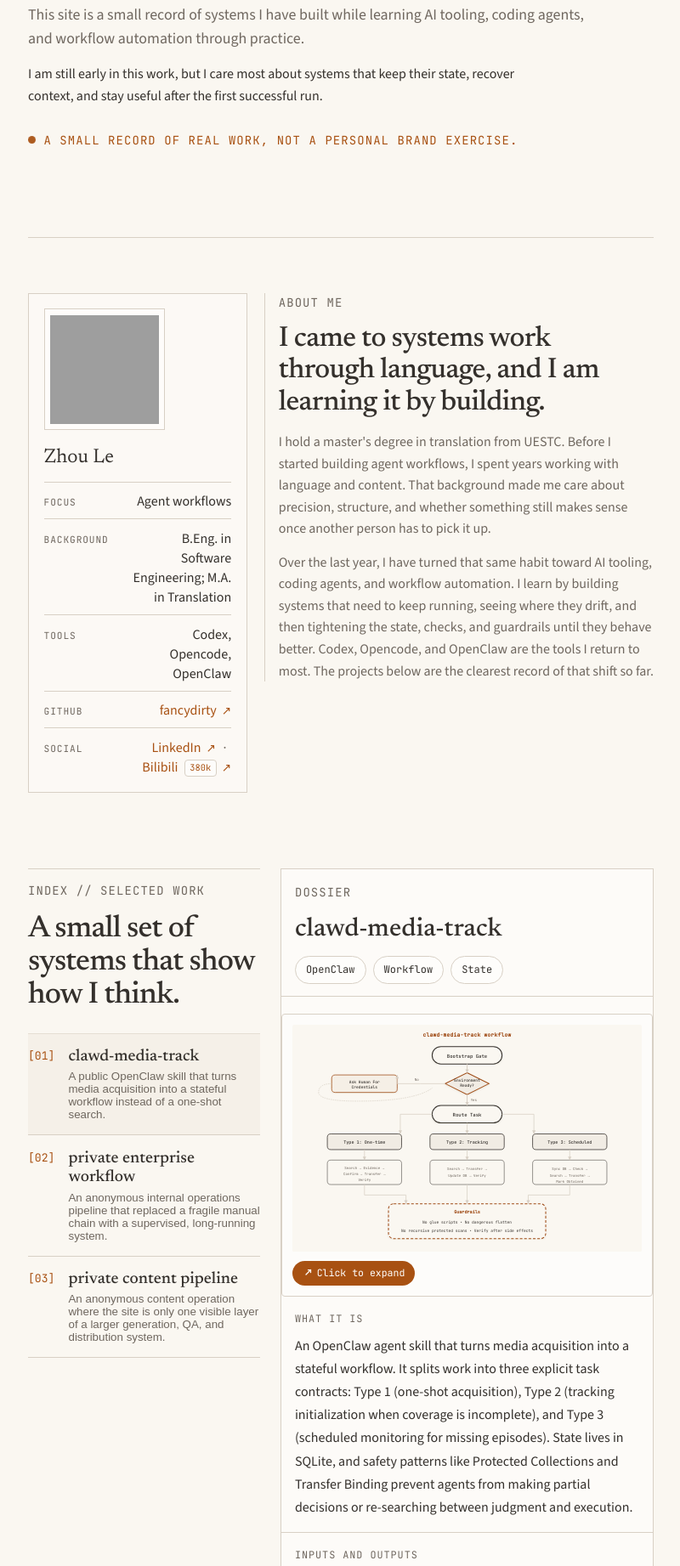
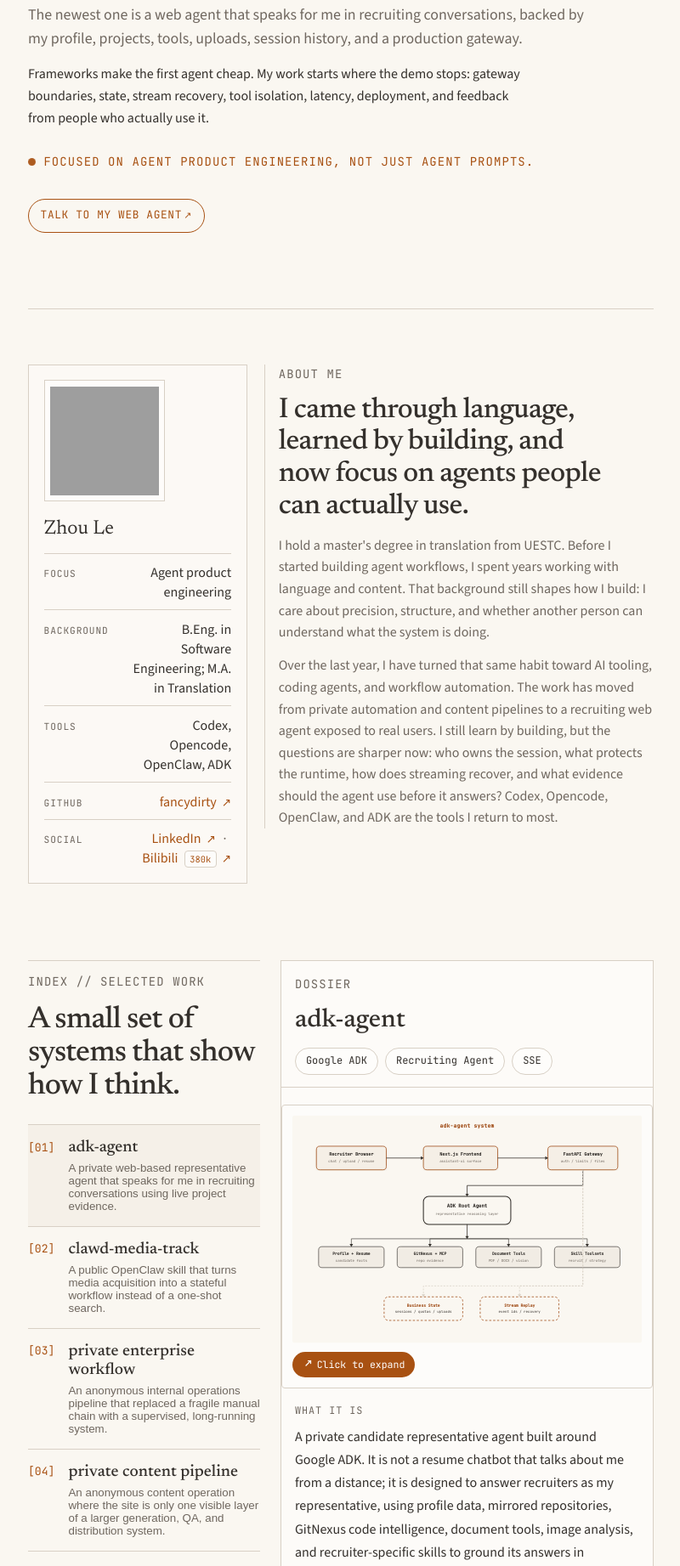
Before and after one commit to fancydirty/portfolio, an Astro site: page / in a window 1280 px wide. Shown: the part 591-2434 px from the top of the page at 85% size, without its empty margins (239-1039 px from the left). Built offline with nearby package versions, Linux system fonts and the light colour scheme; Astro itself is replaced by a stand-in of ours; grey boxes are pictures that could not be loaded.

Commit message:
feat(portfolio): highlight adk agent product work

```diff
--- /dev/null
+++ b/src/components/AdkAgentDiagram.astro
@@ -0,0 +1,103 @@
+---
+// adk-agent system diagram for the WorkDossier section.
+---
+
+<svg
+  viewBox="0 0 800 520"
+  width="100%"
+  preserveAspectRatio="xMidYMid meet"
+  role="img"
+  aria-labelledby="adk-title adk-desc"
+  xmlns="http://www.w3.org/2000/svg"
+  style="display: block; max-width: 100%;"
+>
+  <title id="adk-title">adk-agent system</title>
+  <desc id="adk-desc">Architecture diagram showing recruiter chat flowing through a Next frontend, FastAPI gateway, ADK runner, tools, storage, and resumable stream replay.</desc>
+
+  <defs>
+    <filter id="adk-shadow" x="-2%" y="-2%" width="104%" height="104%">
+      <feDropShadow dx="0" dy="2" stdDeviation="2" flood-color="#34302c" flood-opacity="0.08"/>
+    </filter>
+  </defs>
+
+  <rect x="0" y="0" width="800" height="520" fill="#faf7f1" rx="4"/>
+
+  <text
+    x="400"
+    y="28"
+    text-anchor="middle"
+    style="font-family: 'JetBrains Mono', monospace; font-size: 12px; font-weight: 600; fill: #9f4b16; letter-spacing: 0.05em;"
+  >
+    adk-agent system
+  </text>
+
+  <rect x="55" y="70" width="160" height="54" rx="8" fill="#f5efe6" stroke="#9f4b16" stroke-width="1.5" filter="url(#adk-shadow)"/>
+  <text x="135" y="92" text-anchor="middle" style="font-family: 'JetBrains Mono', monospace; font-size: 10px; font-weight: 600; fill: #34302c;">Recruiter Browser</text>
+  <text x="135" y="108" text-anchor="middle" style="font-family: 'JetBrains Mono', monospace; font-size: 8px; fill: #6f675f;">chat / upload / resume</text>
+
+  <rect x="300" y="70" width="170" height="54" rx="8" fill="#f5efe6" stroke="#9f4b16" stroke-width="1.5" filter="url(#adk-shadow)"/>
+  <text x="385" y="92" text-anchor="middle" style="font-family: 'JetBrains Mono', monospace; font-size: 10px; font-weight: 600; fill: #34302c;">Next.js Frontend</text>
+  <text x="385" y="108" text-anchor="middle" style="font-family: 'JetBrains Mono', monospace; font-size: 8px; fill: #6f675f;">assistant-ui surface</text>
+
+  <rect x="585" y="70" width="160" height="54" rx="8" fill="#f5efe6" stroke="#9f4b16" stroke-width="1.5" filter="url(#adk-shadow)"/>
+  <text x="665" y="92" text-anchor="middle" style="font-family: 'JetBrains Mono', monospace; font-size: 10px; font-weight: 600; fill: #34302c;">FastAPI Gateway</text>
+  <text x="665" y="108" text-anchor="middle" style="font-family: 'JetBrains Mono', monospace; font-size: 8px; fill: #6f675f;">auth / limits / files</text>
+
+  <rect x="300" y="185" width="200" height="64" rx="12" fill="#faf7f1" stroke="#34302c" stroke-width="2" filter="url(#adk-shadow)"/>
+  <text x="400" y="210" text-anchor="middle" style="font-family: 'JetBrains Mono', monospace; font-size: 11px; font-weight: 600; fill: #34302c;">ADK Root Agent</text>
+  <text x="400" y="228" text-anchor="middle" style="font-family: 'JetBrains Mono', monospace; font-size: 8px; fill: #6f675f;">representative reasoning layer</text>
+
+  <rect x="60" y="300" width="150" height="48" rx="8" fill="#f1ece4" stroke="#34302c" stroke-width="1.25"/>
+  <text x="135" y="320" text-anchor="middle" style="font-family: 'JetBrains Mono', monospace; font-size: 9px; font-weight: 600; fill: #34302c;">Profile + Resume</text>
+  <text x="135" y="334" text-anchor="middle" style="font-family: 'JetBrains Mono', monospace; font-size: 8px; fill: #6f675f;">candidate facts</text>
+
+  <rect x="240" y="300" width="150" height="48" rx="8" fill="#f1ece4" stroke="#34302c" stroke-width="1.25"/>
+  <text x="315" y="320" text-anchor="middle" style="font-family: 'JetBrains Mono', monospace; font-size: 9px; font-weight: 600; fill: #34302c;">GitNexus + MCP</text>
+  <text x="315" y="334" text-anchor="middle" style="font-family: 'JetBrains Mono', monospace; font-size: 8px; fill: #6f675f;">repo evidence</text>
+
+  <rect x="420" y="300" width="150" height="48" rx="8" fill="#f1ece4" stroke="#34302c" stroke-width="1.25"/>
+  <text x="495" y="320" text-anchor="middle" style="font-family: 'JetBrains Mono', monospace; font-size: 9px; font-weight: 600; fill: #34302c;">Document Tools</text>
+  <text x="495" y="334" text-anchor="middle" style="font-family: 'JetBrains Mono', monospace; font-size: 8px; fill: #6f675f;">PDF / DOCX / vision</text>
+
+  <rect x="600" y="300" width="150" height="48" rx="8" fill="#f1ece4" stroke="#34302c" stroke-width="1.25"/>
+  <text x="675" y="320" text-anchor="middle" style="font-family: 'JetBrains Mono', monospace; font-size: 9px; font-weight: 600; fill: #34302c;">Skill Toolsets</text>
+  <text x="675" y="334" text-anchor="middle" style="font-family: 'JetBrains Mono', monospace; font-size: 8px; fill: #6f675f;">recruit / strategy</text>
+
+  <rect x="210" y="415" width="180" height="54" rx="10" fill="#faf7f1" stroke="#9f4b16" stroke-width="1.5" stroke-dasharray="5,4"/>
+  <text x="300" y="437" text-anchor="middle" style="font-family: 'JetBrains Mono', monospace; font-size: 9px; font-weight: 600; fill: #9f4b16;">Business State</text>
+  <text x="300" y="452" text-anchor="middle" style="font-family: 'JetBrains Mono', monospace; font-size: 8px; fill: #34302c;">sessions / quotas / uploads</text>
+
+  <rect x="430" y="415" width="180" height="54" rx="10" fill="#faf7f1" stroke="#9f4b16" stroke-width="1.5" stroke-dasharray="5,4"/>
+  <text x="520" y="437" text-anchor="middle" style="font-family: 'JetBrains Mono', monospace; font-size: 9px; font-weight: 600; fill: #9f4b16;">Stream Replay</text>
+  <text x="520" y="452" text-anchor="middle" style="font-family: 'JetBrains Mono', monospace; font-size: 8px; fill: #34302c;">event ids / recovery</text>
+
+  <line x1="215" y1="97" x2="300" y2="97" stroke="#34302c" stroke-width="1.5"/>
+  <polygon points="300,97 294,93 294,101" fill="#34302c"/>
+
+  <line x1="470" y1="97" x2="585" y2="97" stroke="#34302c" stroke-width="1.5"/>
+  <polygon points="585,97 579,93 579,101" fill="#34302c"/>
+
+  <polyline points="665,124 665,160 400,160 400,185" fill="none" stroke="#34302c" stroke-width="1.5"/>
+  <polygon points="400,185 396,179 404,179" fill="#34302c"/>
+
+  <line x1="400" y1="249" x2="400" y2="282" stroke="#34302c" stroke-width="1.5"/>
+  <polygon points="400,282 396,276 404,276" fill="#34302c"/>
+
+  <polyline points="400,282 135,282 135,300" fill="none" stroke="#34302c" stroke-width="1.2"/>
+  <polygon points="135,300 131,294 139,294" fill="#34302c"/>
+
+  <polyline points="400,282 315,282 315,300" fill="none" stroke="#34302c" stroke-width="1.2"/>
+  <polygon points="315,300 311,294 319,294" fill="#34302c"/>
+
+  <polyline points="400,282 495,282 495,300" fill="none" stroke="#34302c" stroke-width="1.2"/>
+  <polygon points="495,300 491,294 499,294" fill="#34302c"/>
+
+  <polyline points="400,282 675,282 675,300" fill="none" stroke="#34302c" stroke-width="1.2"/>
+  <polygon points="675,300 671,294 679,294" fill="#34302c"/>
+
+  <polyline points="665,124 665,390 300,390 300,415" fill="none" stroke="#d8d0c5" stroke-width="1.4" stroke-dasharray="4,3"/>
+  <polygon points="300,415 296,409 304,409" fill="#d8d0c5"/>
+
+  <polyline points="665,124 665,390 520,390 520,415" fill="none" stroke="#d8d0c5" stroke-width="1.4" stroke-dasharray="4,3"/>
+  <polygon points="520,415 516,409 524,409" fill="#d8d0c5"/>
+</svg>
--- a/src/components/GeoBwsDiagram.astro
+++ b/src/components/GeoBwsDiagram.astro
@@ -6,7 +6,6 @@
 <svg
   viewBox="0 0 800 520"
   width="100%"
-  height="auto"
   preserveAspectRatio="xMidYMid meet"
   role="img"
   aria-labelledby="geo-title geo-desc"
--- a/src/components/WorkDossier.astro
+++ b/src/components/WorkDossier.astro
@@ -1,5 +1,6 @@
 ---
 import type { Project } from "../data/projects";
+import AdkAgentDiagram from "./AdkAgentDiagram.astro";
 import WorkflowDiagram from "./WorkflowDiagram.astro";
 import YTPipelineDiagram from "./YTPipelineDiagram.astro";
 import GeoBwsDiagram from "./GeoBwsDiagram.astro";
@@ -9,6 +10,13 @@ type Props = {
 };
 
 const { projects } = Astro.props;
+
+const diagramTitleIds: Record<string, string> = {
+  "adk-agent": "adk-title",
+  "clawd-media-track": "workflow-title",
+  "private-enterprise-workflow": "yt-title",
+  "private-content-pipeline": "geo-title",
+};
 ---
 
 <section class="section work-section" aria-labelledby="work-heading">
@@ -61,6 +69,7 @@ const { projects } = Astro.props;
             {project.hasDiagram && (
               <>
                 <div class="workflow-diagram-wrapper" tabindex="0" role="button" aria-label="Expand diagram" data-project-id={project.id}>
+                  {project.id === "adk-agent" && <AdkAgentDiagram />}
                   {project.id === "clawd-media-track" && <WorkflowDiagram />}
                   {project.id === "private-enterprise-workflow" && <YTPipelineDiagram />}
                   {project.id === "private-content-pipeline" && <GeoBwsDiagram />}
@@ -72,11 +81,12 @@ const { projects } = Astro.props;
                   Click to expand
                 </span>
                 </div>
-                <dialog id={`diagram-modal-${project.id}`} class="diagram-modal" aria-labelledby={project.id === "clawd-media-track" ? "workflow-title" : project.id === "private-enterprise-workflow" ? "yt-title" : "geo-title"}>
+                <dialog id={`diagram-modal-${project.id}`} class="diagram-modal" aria-labelledby={diagramTitleIds[project.id]}>
                   <form method="dialog">
                     <button class="modal-close">&times; Close</button>
                   </form>
                   <div class="modal-content">
+                    {project.id === "adk-agent" && <AdkAgentDiagram />}
                     {project.id === "clawd-media-track" && <WorkflowDiagram />}
                     {project.id === "private-enterprise-workflow" && <YTPipelineDiagram />}
                     {project.id === "private-content-pipeline" && <GeoBwsDiagram />}
@@ -109,6 +119,16 @@ const { projects } = Astro.props;
               <section class="dossier-cell dossier-cell-wide">
                 <p class="dossier-label">What changed</p>
                 <p>{project.whatChanged}</p>
+
+                {
+                  project.liveLink && (
+                    <p class="project-link-row">
+                      <a href={project.liveLink} target="_blank" rel="noreferrer">
+                        Open agent
+                      </a>
+                    </p>
+                  )
+                }
 
                 {
                   project.link && (
--- a/src/components/WorkflowDiagram.astro
+++ b/src/components/WorkflowDiagram.astro
@@ -6,7 +6,6 @@
 <svg
   viewBox="0 0 800 520"
   width="100%"
-  height="auto"
   preserveAspectRatio="xMidYMid meet"
   role="img"
   aria-labelledby="workflow-title workflow-desc"
--- a/src/components/YTPipelineDiagram.astro
+++ b/src/components/YTPipelineDiagram.astro
@@ -6,7 +6,6 @@
 <svg
   viewBox="0 0 800 520"
   width="100%"
-  height="auto"
   preserveAspectRatio="xMidYMid meet"
   role="img"
   aria-labelledby="yt-title yt-desc"
--- a/src/data/projects.ts
+++ b/src/data/projects.ts
@@ -9,10 +9,30 @@ export type Project = {
   whatIDecided: string;
   whatChanged: string;
   link?: string;
+  liveLink?: string;
   hasDiagram?: boolean;
 };
 
 export const projects: Project[] = [
+  {
+    id: "adk-agent",
+    title: "adk-agent",
+    summary:
+      "A private web-based representative agent that speaks for me in recruiting conversations using live project evidence.",
+    tags: ["Google ADK", "Recruiting Agent", "SSE"],
+    whatItIs:
+      "A private candidate representative agent built around Google ADK. It is not a resume chatbot that talks about me from a distance; it is designed to answer recruiters as my representative, using profile data, mirrored repositories, GitNexus code intelligence, document tools, image analysis, and recruiter-specific skills to ground its answers in evidence.",
+    inputsOutputs:
+      "The system starts with a recruiter message, optional uploads such as job descriptions or screenshots, my structured profile, resume assets, and read-only mirrors of my projects. The backend validates the request, stores session state, runs the ADK root agent with MCP and function tools, streams the answer back through SSE, and can return fit analysis, project explanations, file analysis, or a resume download link.",
+    whatMadeItHard:
+      "The hard part was turning a personal demo into a real web agent surface. It needed anonymous user isolation, upload validation, quota and abuse controls, resumable streaming, production logging by boundary, and tool guardrails, while still preserving the agent's ability to inspect evidence and answer naturally.",
+    whatIDecided:
+      "I put a FastAPI business gateway in front of ADK instead of exposing the agent runtime directly. That made session ownership, anonymous restrictions, Turnstile challenges, file handling, stream replay, and resume delivery part of the product boundary, while ADK stayed focused on reasoning, tools, and synthesis.",
+    whatChanged:
+      "The result is a working private agent product rather than a local ADK experiment: a Next.js assistant-ui frontend, a Railway-hosted FastAPI/ADK backend, read-only repo intelligence, upload-aware chat, persistent session state, and recovery logic for long streaming runs.",
+    liveLink: "https://agent.dirtyfancy.sbs",
+    hasDiagram: true,
+  },
   {
     id: "clawd-media-track",
     title: "clawd-media-track",
--- a/src/layouts/Layout.astro
+++ b/src/layouts/Layout.astro
@@ -24,10 +24,23 @@ const {
     <link rel="preconnect" href="https://fonts.googleapis.com" />
     <link rel="preconnect" href="https://fonts.gstatic.com" crossorigin />
     <link
-      rel="stylesheet"
+      rel="preload"
+      as="style"
       href="https://fonts.googleapis.com/css2?family=JetBrains+Mono:wght@400;500&family=Newsreader:opsz,wght@6..72,400;6..72,500&family=Noto+Sans+SC:wght@400;500;600&family=Noto+Serif+SC:wght@400;500;600;700&family=Source+Sans+3:wght@400;500;600&display=swap"
     />
-    <link rel="canonical" href={lang === "en" ? "https://fancydirty.github.io/" : "https://fancydirty.github.io/zh/"} />
+    <link
+      rel="stylesheet"
+      media="print"
+      onload="this.media='all'"
+      href="https://fonts.googleapis.com/css2?family=JetBrains+Mono:wght@400;500&family=Newsreader:opsz,wght@6..72,400;6..72,500&family=Noto+Sans+SC:wght@400;500;600&family=Noto+Serif+SC:wght@400;500;600;700&family=Source+Sans+3:wght@400;500;600&display=swap"
+    />
+    <noscript>
+      <link
+        rel="stylesheet"
+        href="https://fonts.googleapis.com/css2?family=JetBrains+Mono:wght@400;500&family=Newsreader:opsz,wght@6..72,400;6..72,500&family=Noto+Sans+SC:wght@400;500;600&family=Noto+Serif+SC:wght@400;500;600;700&family=Source+Sans+3:wght@400;500;600&display=swap"
+      />
+    </noscript>
+    <link rel="canonical" href={lang === "en" ? "https://portfolio.dirtyfancy.sbs/" : "https://portfolio.dirtyfancy.sbs/zh/"} />
     <meta name="generator" content={Astro.generator} />
     <meta name="description" content={description} />
     <meta property="og:title" content={title} />
--- a/src/pages/index.astro
+++ b/src/pages/index.astro
@@ -7,8 +7,8 @@ import avatar from "../assets/avatar.png";
 ---
 
 <Layout
-  title="Portfolio | Practical Agent Workflows"
-  description="A single-page portfolio focused on practical agent workflows, long-running automation systems, and careful execution."
+  title="Portfolio | Agent Product Engineering"
+  description="A single-page portfolio about shipping agent workflows into usable web surfaces, with gateway boundaries, state, streaming recovery, and long-running automation."
   lang="en"
 >
   <main class="page-shell">
@@ -21,18 +21,24 @@ import avatar from "../assets/avatar.png";
     </div>
     <section class="hero" aria-labelledby="hero-heading">
       <p class="hero-kicker">Hi, I am Zhou Le.</p>
-      <h1 id="hero-heading">I build agent workflows that already run outside the demo.</h1>
+      <h1 id="hero-heading">I build agent workflows that survive the edge between demo and product.</h1>
       <p class="hero-lead">
-        This site is a small record of systems I have built while learning AI tooling, coding
-        agents, and workflow automation through practice.
+        The newest one is a web agent that speaks for me in recruiting conversations, backed by my
+        profile, projects, tools, uploads, session history, and a production gateway.
       </p>
       <p class="hero-supporting">
-        I am still early in this work, but I care most about systems that keep their state,
-        recover context, and stay useful after the first successful run.
+        Frameworks make the first agent cheap. My work starts where the demo stops: gateway
+        boundaries, state, stream recovery, tool isolation, latency, deployment, and feedback from
+        people who actually use it.
       </p>
       <p class="status-line">
         <span class="status-dot" aria-hidden="true"></span>
-        A small record of real work, not a personal brand exercise.
+        Focused on agent product engineering, not just agent prompts.
+      </p>
+      <p class="hero-link-row">
+        <a href="https://agent.dirtyfancy.sbs" target="_blank" rel="noreferrer">
+          Talk to my web agent
+        </a>
       </p>
     </section>
 
@@ -46,7 +52,8 @@ import avatar from "../assets/avatar.png";
               alt="Portrait of Zhou Le"
               width={144}
               height={144}
-              loading="lazy"
+              loading="eager"
+              fetchpriority="high"
             />
           </div>
           <div class="profile-card-copy">
@@ -54,7 +61,7 @@ import avatar from "../assets/avatar.png";
             <dl class="profile-card-facts">
               <div class="profile-card-fact">
                 <dt>Focus</dt>
-                <dd>Agent workflows</dd>
+                <dd>Agent product engineering</dd>
               </div>
               <div class="profile-card-fact">
                 <dt>Background</dt>
@@ -62,7 +69,7 @@ import avatar from "../assets/avatar.png";
               </div>
               <div class="profile-card-fact">
                 <dt>Tools</dt>
-                <dd>Codex, Opencode, OpenClaw</dd>
+                <dd>Codex, Opencode, OpenClaw, ADK</dd>
               </div>
               <div class="profile-card-fact">
                 <dt>GitHub</dt>
@@ -105,19 +112,20 @@ import avatar from "../assets/avatar.png";
 
         <div class="about-bridge-copy">
         <p class="eyebrow">About Me</p>
-        <h2 id="about-heading">I came to systems work through language, and I am learning it by building.</h2>
+        <h2 id="about-heading">I came through language, learned by building, and now focus on agents people can actually use.</h2>
         <p>
           I hold a master's degree in translation from UESTC. Before I started building agent
-          workflows, I spent years working with language and content. That background made me care
-          about precision, structure, and whether something still makes sense once another person
-          has to pick it up.
+          workflows, I spent years working with language and content. That background still shapes
+          how I build: I care about precision, structure, and whether another person can understand
+          what the system is doing.
         </p>
         <p>
           Over the last year, I have turned that same habit toward AI tooling, coding agents, and
-          workflow automation. I learn by building systems that need to keep running, seeing where
-          they drift, and then tightening the state, checks, and guardrails until they behave
-          better. Codex, Opencode, and OpenClaw are the tools I return to most. The projects below
-          are the clearest record of that shift so far.
+          workflow automation. The work has moved from private automation and content pipelines to
+          a recruiting web agent exposed to real users. I still learn by building, but the questions
+          are sharper now: who owns the session, what protects the runtime, how does streaming
+          recover, and what evidence should the agent use before it answers? Codex, Opencode,
+          OpenClaw, and ADK are the tools I return to most.
         </p>
         </div>
       </div>
@@ -130,24 +138,29 @@ import avatar from "../assets/avatar.png";
         <p class="eyebrow">Operating Principles</p>
         <h2 id="principles-heading">What the work has taught me so far.</h2>
         <p class="principles-lead">
-          I used to think the hard part of agent workflows was writing better prompts. After three systems, I realized the hard part is designing for failures you cannot fully predict. These are the patterns that keep showing up.
+          I used to think the hard part of agent workflows was writing better prompts. After four systems, including a public-facing recruiting agent, I think the harder line is clearer: knowing an agent framework is different from shipping an agent surface that strangers can safely use.
         </p>
         <ul class="principles-list">
-          <li><strong>"Almost working" is the most expensive state.</strong> A system that fails loudly is cheap to fix. One that fails quietly — a partial season that looks complete, a transferred file in the wrong directory — becomes expensive fast. I design for fast, visible failure.</li>
-          <li><strong>State should outlive the session.</strong> If an agent cannot pick up where it left off after a crash, the state was in the wrong place. This has held true across every project, from content pipelines to media tracking to long-running internal ops.</li>
-          <li><strong>Explicit boundaries beat smart loops.</strong> A single clever loop feels elegant until it meets an edge case. I'd rather have three dumb contracts that each do one thing well than one loop that tries to be smart about everything.</li>
-          <li><strong>The system must be able to refuse.</strong> A workflow that always produces <em>something</em> will eventually produce garbage. I build in explicit "I can't do this yet" states, because honest failure costs less than silent success.</li>
+          <li><strong>Frameworks make demos cheap.</strong> ADK can give you a stateful, tool-calling agent quickly. That is useful, but it is only the starting line. The harder work begins when the agent has to face unknown users, uploads, bad traffic, slow tools, and broken streams.</li>
+          <li><strong>The gateway is part of the agent.</strong> I do not want to expose an agent runtime directly to the internet. The business gateway owns anonymous sessions, file validation, abuse controls, resume delivery, streaming recovery, and the boundary between public traffic and private tools.</li>
+          <li><strong>State should outlive refreshes and crashes.</strong> If a user refreshes the page, or a long run stutters, the system should still know who they are and what already happened. This has held across media tracking, internal ops, content pipelines, and now web agents.</li>
+          <li><strong>Latency is product behavior.</strong> A slow first token changes whether the agent feels alive. Moving MCP startup out of the hot path and keeping tools warm mattered as much as prompt wording, because the user experiences the whole system, not just the model.</li>
+          <li><strong>Evidence beats fluent answers.</strong> The agent should answer from profile data, project records, uploaded context, and tool results. A polished response is not enough if the system cannot show where its judgment came from.</li>
         </ul>
       </section>
 
       <section class="now-panel" aria-labelledby="now-heading">
         <p class="eyebrow">Now</p>
-        <h2 id="now-heading">Rebuilding in public, one step at a time.</h2>
+        <h2 id="now-heading">Working on the boundary between agent runtime and product surface.</h2>
         <p>
-          Right now I'm trying to solve a tension: agent skills need to be opinionated enough to actually work, but configurable enough to survive on someone else's machine.
+          Right now I am using a recruiting representative agent as the test case. It has to speak
+          with strangers, remember sessions, accept context, use my project evidence, and leave
+          useful records for me to review later.
         </p>
         <p>
-          Most open-source agent tools fall on one side or the other — either too rigid to adapt, or so flexible that they become prompts with extra steps. I don't have a clean answer yet. The next thing I build will be an experiment in finding that balance.
+          The agent itself is no longer the only interesting part. The product boundary around it
+          now matters just as much: gateway design, streaming behavior, abuse control, observability,
+          and the small fixes that make a public agent feel steady instead of experimental.
         </p>
 
         <ul class="links-list" aria-label="links">
--- a/src/pages/sketch.astro
+++ b/src/pages/sketch.astro
@@ -39,7 +39,8 @@ import "../styles/sketch.css";
               alt="Portrait of Zhou Le"
               width={144}
               height={144}
-              loading="lazy"
+              loading="eager"
+              fetchpriority="high"
             />
           </div>
           <div class="profile-card-copy">
--- a/src/styles/global.css
+++ b/src/styles/global.css
@@ -192,6 +192,31 @@ img {
   gap: 0.6rem;
   margin-top: 1.75rem;
   color: var(--accent);
+}
+
+.hero-link-row {
+  margin: 1.15rem 0 0;
+}
+
+.hero-link-row a {
+  display: inline-flex;
+  align-items: center;
+  padding: 0.55rem 0.85rem;
+  border: 1px solid var(--accent);
+  border-radius: 999px;
+  color: var(--accent);
+  font-family: var(--mono);
+  font-size: 0.8rem;
+  letter-spacing: 0.05em;
+  text-decoration: none;
+  text-transform: uppercase;
+  transition: background-color 160ms ease, color 160ms ease, transform 160ms ease;
+}
+
+.hero-link-row a:hover {
+  background: var(--accent);
+  color: var(--bg);
+  transform: translateY(-1px);
 }
 
 .about-bridge {
@@ -590,6 +615,7 @@ img {
 }
 
 .profile-card-link[href^="http"]::after,
+.hero-link-row a[href^="http"]::after,
 .project-link-row a[href^="http"]::after,
 .links-list a[href^="http"]::after {
   content: "↗";
```
Also changed, not shown: src/components/WorkDossierZh.astro (+21 -1 lines), src/data/projects-zh.ts (+20 -0 lines), src/pages/zh.astro (+27 -20 lines), tests/homepage.test.mjs (+30 -4 lines), 1 other file.
